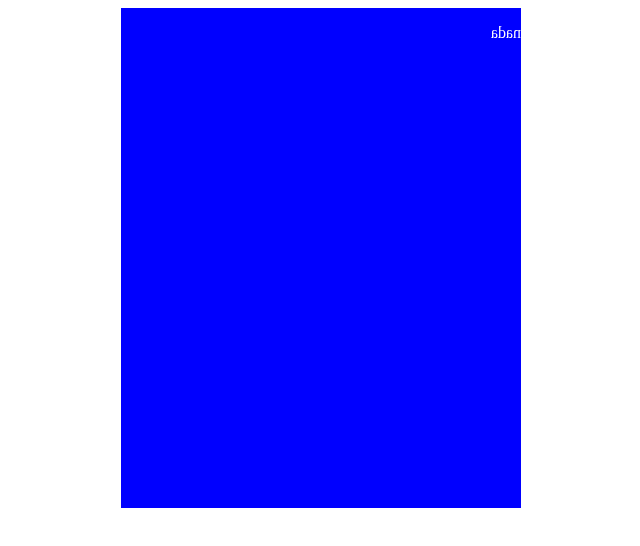
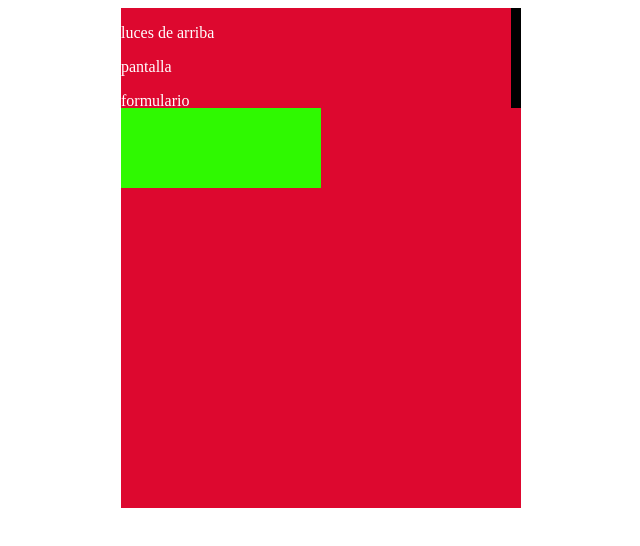
Before and after one commit to LeonidasEsteban/medellin-css, a plain HTML site: page index.html in a window 1280 px wide. Shown: the whole page, without its empty margins (319-959 px from the left). Drawn offline with Linux system fonts and the light colour scheme.

Commit message:
second commit

```diff
--- a/index.html
+++ b/index.html
@@ -9,10 +9,7 @@
 </head>
 <body>
   <div class="pokedex">
-    <div class="pokedex-front">
-      <p>nada</p>
-    </div>
-    <div class="pokedex-back">
+    <div class="pokedex-left">
       <p>
         luces de arriba
       </p>
@@ -23,6 +20,14 @@
         formulario
       </p>
     </div>
+    <div class="pokedex-right-back">
+      <p>chart</p>
+      <div class="pokedex-right-back-header"></div>
+    </div>
+    <div class="pokedex-right-front">
+      <div class="pokedex-right-front-header"></div>
+    </div>
+
   </div>
 </body>
 </html>
--- a/pokedex.css
+++ b/pokedex.css
@@ -1,9 +1,16 @@
+:root {
+  --red: rgb(221, 8, 47);
+  --green: hsl(109, 99%, 49%);
+  --yellow: #ffcc02;
+  --sky: #01fbfb;
+  --orange: #ffcc02;
+  --blue: #519afb;
+}
 body {
   color: white;
 }
 
 .pokedex {
-  background: red;
   width: 400px;
   height: 500px;
   margin: 0 auto;
@@ -12,31 +19,57 @@ body {
   perspective: 1000px;
 }
 
-.pokedex:hover .pokedex-front {
+.pokedex:hover .pokedex-right-back {
   transform: rotateY(0);
 }
 
-.pokedex-front {
-  background-color: blue;
-  height: inherit;
+.pokedex:hover .pokedex-right-front {
+  transform: rotateY(180deg);
+}
+
+.pokedex-right-back {
+  background-color: var(--red);
+  height: calc(100% - 100px);
   width: inherit;
   position: absolute;
   /* left right top bottom z-index */
   left: 100%;
-  top: 0;
+  bottom: 0;
   z-index: 2;
   transform-origin: left center;
   transform: rotateY(-180deg);
   transition: 1s;
+  backface-visibility: hidden;
 }
 
-.pokedex-back {
-  background-color: pink;
+.pokedex-right-front {
+  background-color: var(--red);
+  height: calc(100% - 100px);
+  width: inherit;
+  position: absolute;
+  left: 0;
+  bottom: 0;
+  z-index: 3;
+  transform-origin: right center;
+  /* transform: rotateY(-180deg); */
+  transition: 1s;
+  backface-visibility: hidden;
+}
+
+.pokedex-left {
+  background-color: var(--red);
   height: inherit;
   width: inherit;
   position: absolute;
   left: 0;
   top: 0;
   z-index: 1;
+  border-right: 10px solid black;
+  box-sizing: border-box;
+}
 
+.pokedex-right-front-header {
+  width: calc(100% - 200px);
+  height: 80px;
+  background: var(--green);
 }
```
